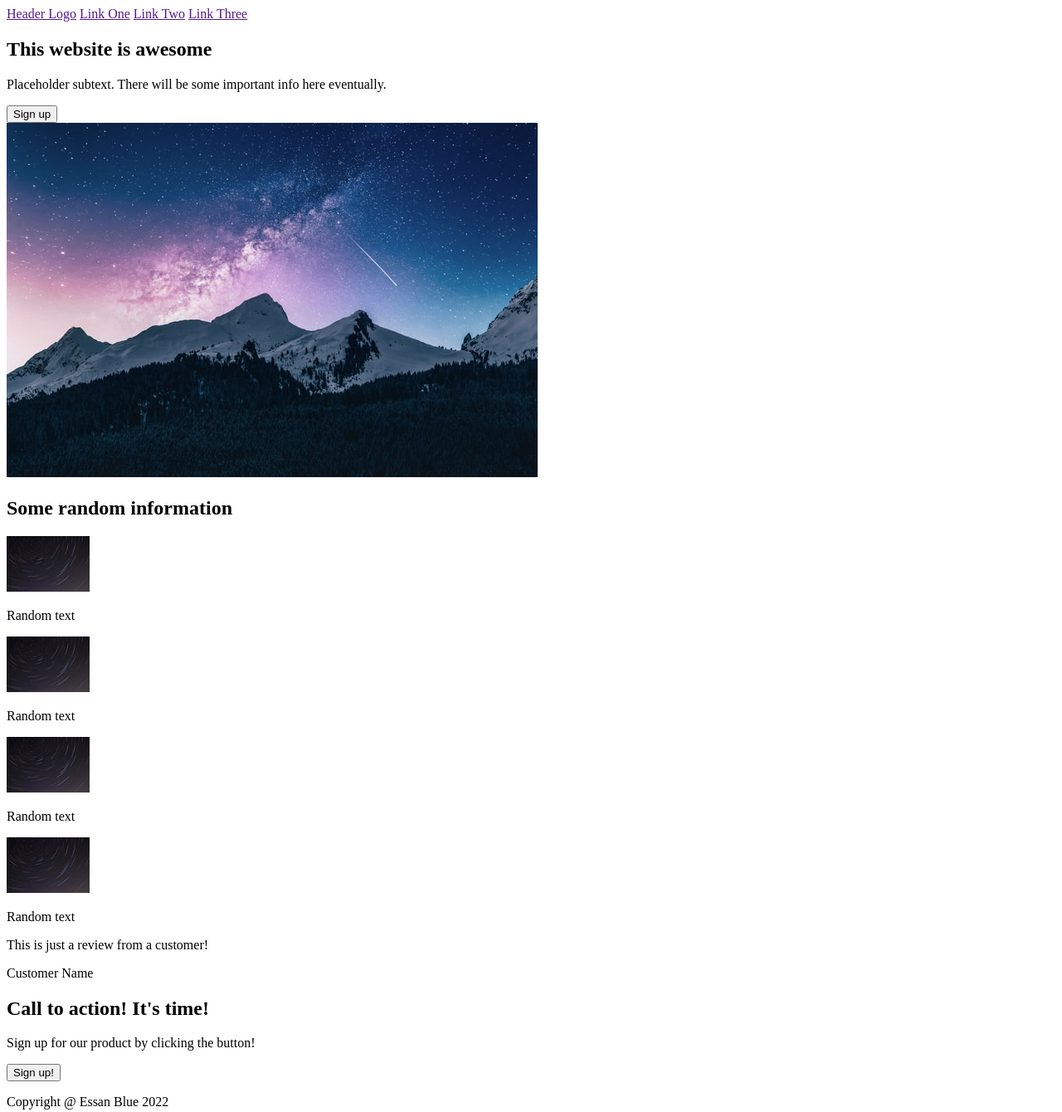
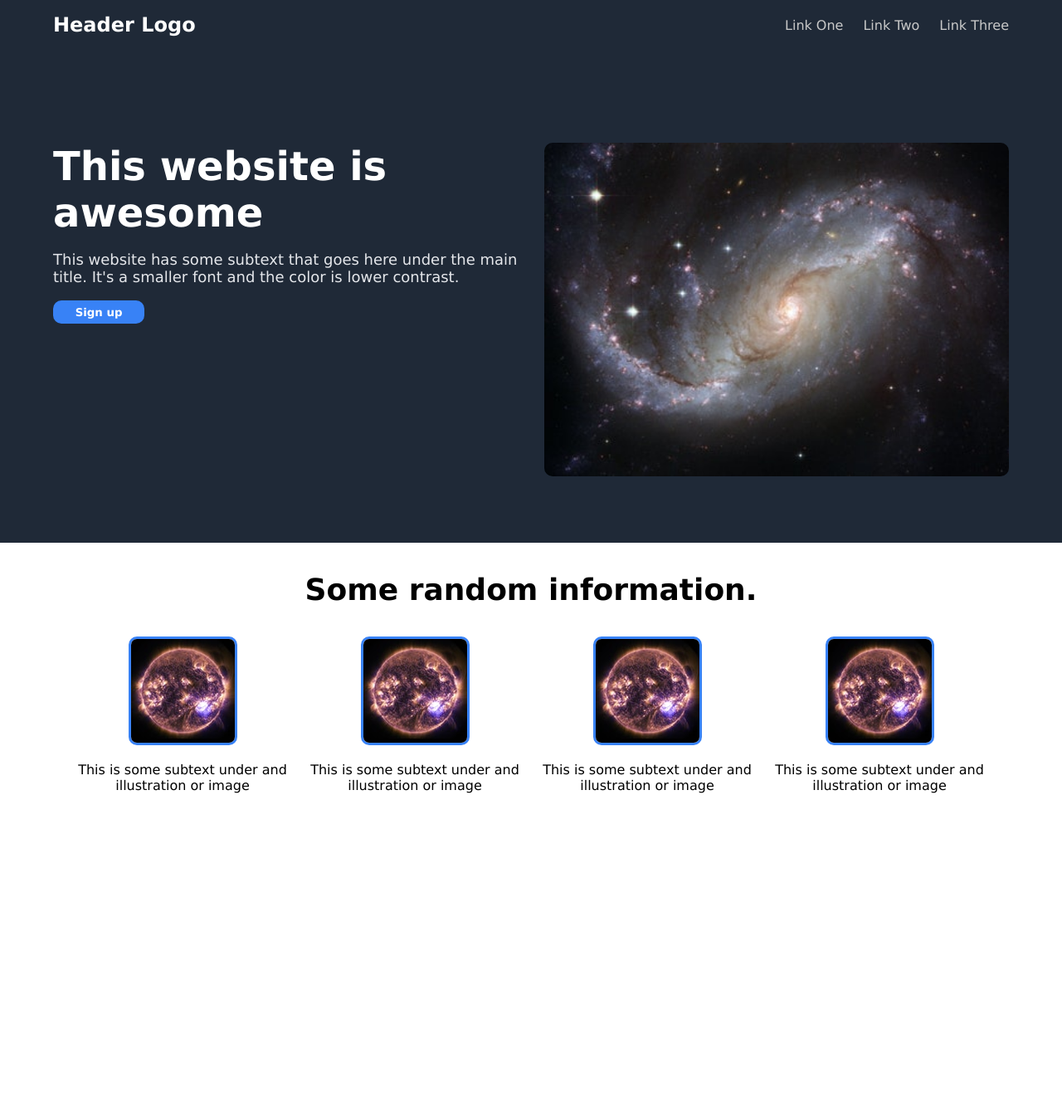
Before and after one commit to majinblue/landing-page, a plain HTML site: page index.html in a window 1280 px wide. Shown: the whole page at 83% size. After the commit the page ends 1036 px from the top, so only its background shows below. Drawn offline with Linux system fonts and the light colour scheme.

Commit message:
Completed structuring and styling the navigation, hero area, and information section! I deleted a lot of my code in HTML and css files to restructure them in an easier to read format. If it wasn't necessary at the moment, it was taken out.

```diff
--- a/index.html
+++ b/index.html
@@ -5,60 +5,57 @@
     <meta http-equiv="X-UA-Compatible" content="IE=edge">
     <meta name="viewport" content="width=device-width, initial-scale=1.0">
     <title>Document</title>
+    <link rel="stylesheet" href="style.css">
 </head>
 <body>
 
-    <!-- Creating a div for each section within the page -->
+    <!-- Hero Section Flex Container -->
     <div class="hero-section">
         <div class="navbar">
-            <a href="">Header Logo</a>
-            <a href="">Link One</a>
-            <a href="">Link Two</a>
-            <a href="">Link Three</a>
+            <a class="logo" href="">Header Logo</a>
+            <ul class="link-list">
+                <li><a href="">Link One</a></li>
+                <li><a href="">Link Two</a></li>
+                <li><a href="">Link Three</a></li>
+            </ul>
         </div>
         <div class="introduction">
             <div class="hero-text">
-                <h2>This website is awesome</h2>
-                <p>Placeholder subtext. There will be some important info here eventually.</p>
+                <h2 class="main-text">This website is awesome</h2>
+                <p class="secondary-text">This website has some subtext that goes here under the main title.
+                    It's a smaller font and the color is lower contrast.
+                </p>
                 <button>Sign up</button>
             </div>
-            <img class="hero-image" src="/images/mountain.jpg" alt="image of a mountain">
+            <img class="hero-image" src="./images/galaxy.jpg" alt="image of a mountain">
         </div>
     </div>
 
-    <div class="info-group">
-        <h2>Some random information</h2>
-        <div class="image-and-description">
-            <img src="/images/space.jpg" alt="">
-            <p>Random text</p>
-        </div>
-        <div class="image-and-description">
-            <img src="/images/space.jpg" alt="">
-            <p>Random text</p>
-        </div>
-        <div class="image-and-description">
-            <img src="/images/space.jpg" alt="">
-            <p>Random text</p>
-        </div>
-        <div class="image-and-description">
-            <img src="/images/space.jpg" alt="">
-            <p>Random text</p>
+    <!-- Information Section Flex Container -->
+    <div class="information">
+        <p class="info-header">Some random information.</p>
+        <div class="info-box-group">
+            <div class="info-box">
+                <img src="./images/sun.jpg" alt="">
+                <p>This is some subtext under and illustration or image</p>
+            </div>
+            <div class="info-box">
+                <img src="./images/sun.jpg" alt="">
+                <p>This is some subtext under and illustration or image</p>
+            </div>
+            <div class="info-box">
+                <img src="./images/sun.jpg" alt="">
+                <p>This is some subtext under and illustration or image</p>
+            </div>
+            <div class="info-box">
+                <img src="./images/sun.jpg" alt="">
+                <p>This is some subtext under and illustration or image</p>
+            </div>
+
         </div>
     </div>
 
-    <div class="testimonial">
-        <p class="customer-review">This is just a review from a customer!</p>
-        <p> Customer Name</p>
-    </div>
 
-    <div class="call-to-action">
-        <h2>Call to action! It's time!</h2>
-        <p>Sign up for our product by clicking the button!</p>
-        <button>Sign up!</button>
-    </div>
 
-    <footer>
-        <p>Copyright @ Essan Blue 2022</p>
-    </footer>
 </body>
 </html>
--- a/style.css
+++ b/style.css
@@ -0,0 +1,113 @@
+/* Sets the font for every child element within this HTML file */
+html * {
+    font-family: Verdana, Geneva, Tahoma, sans-serif;
+}
+
+body {
+    margin: 0;
+}
+
+button {
+    color: white;
+    background-color: #3882f6;
+    border-radius: 10px;
+    border: none;
+    padding: .5em 2em;
+    font-weight: bold;
+}
+
+.hero-section {
+    background-color: #1f2937 ;
+    display: flex;
+    flex-direction: column;
+    padding-left: 4em;
+    padding-right: 4em;
+    gap: 8em;
+}
+
+
+/* Styling my navigation bar */
+.navbar {
+    display: flex;
+    justify-content: space-between;
+    align-items: center;
+    padding-top: 1em;
+}
+
+a {
+    text-decoration: none;
+    color: white;
+}
+
+.logo {
+    font-weight: bold;
+    font-size: 24px;
+}
+
+ul {
+    display: flex;
+    list-style-type: none;
+    padding: 0;
+    margin: 0 ;
+    gap: 1.5em;
+}
+
+.link-list li a {
+    color:rgb(201, 201, 201);
+}
+
+/* Styling the introduction section */
+.introduction {
+    display: flex;
+    gap: 2em;
+    margin-bottom: 5em;
+}
+
+.hero-text {
+    flex: 1;
+}
+
+.main-text {
+    font-size: 48px;
+    margin: 0;
+    color: white;
+}
+
+.secondary-text {
+    font-size: 18px;
+    color: #e5e7eb;
+}
+
+.hero-image {
+    flex: 1;
+    border-radius: 10px;
+}
+
+/* Styling my information section */
+
+.information {
+    display: flex;
+    flex-direction: column;
+    align-items: center;
+    margin: 0 5em;
+    padding-bottom: 4em;
+}
+
+.info-header {
+    font-size: 36px;
+    font-weight: bold;
+}
+
+.info-box-group {
+    display: flex;
+}
+
+/* Aligning the image and text with the center of the container */
+.info-box {
+    text-align: center;
+}
+
+.info-box img {
+    border-radius: 10px;
+    border: solid #3882f6;
+}
```
Also changed, not shown: images/galaxy.jpg (added), images/sun.jpg (added), 2 other files.
